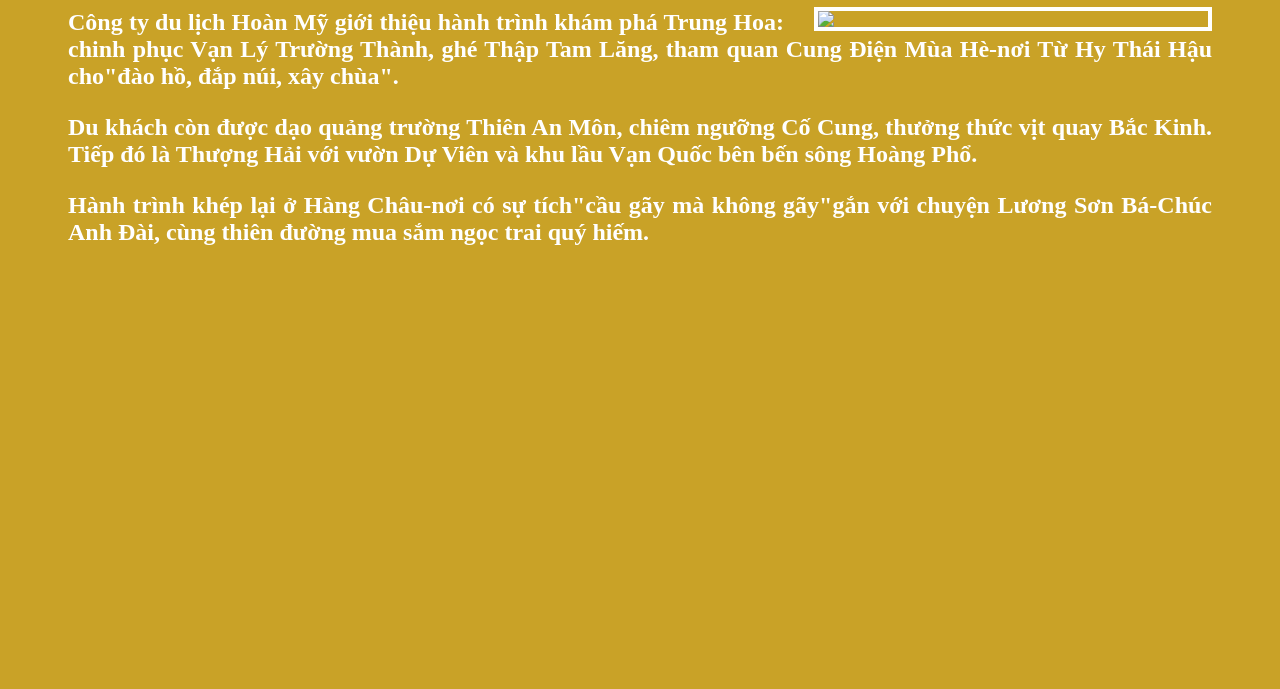
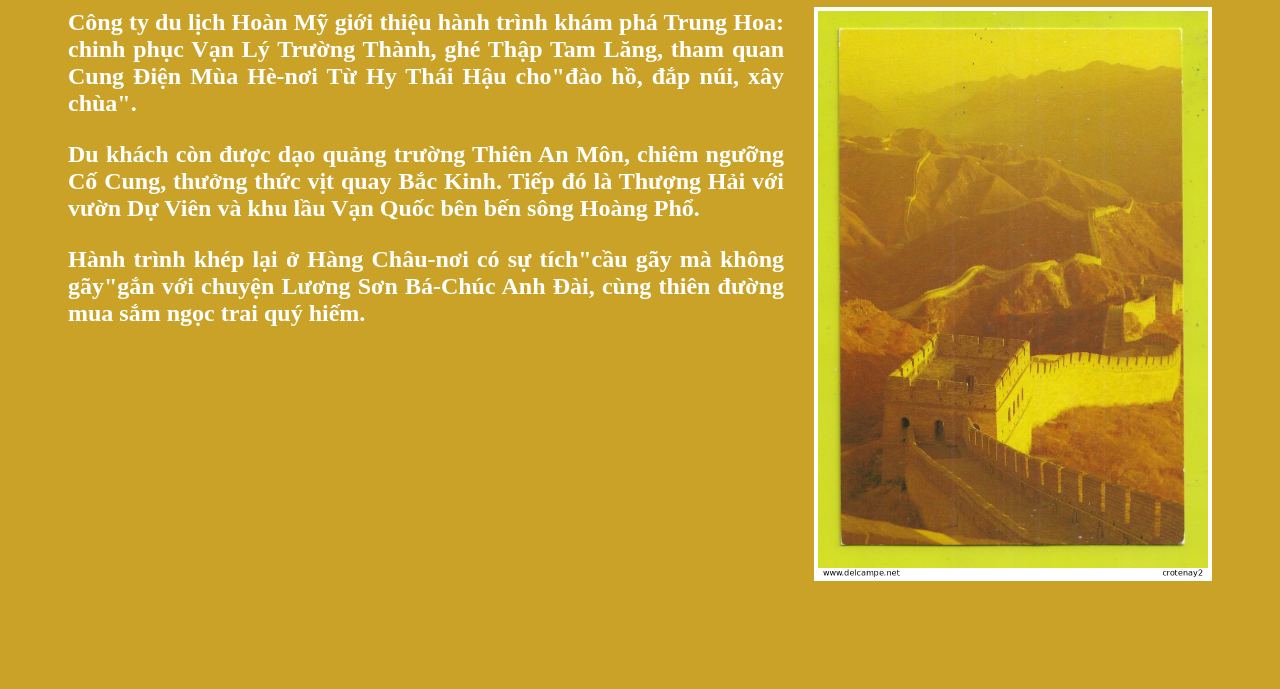
Before and after one commit to tranthiquynh2k6-glitch/cse122-2551261076, a plain HTML site: page bai02/index.html in a window 1280 px wide. Shown: the part 111-800 px from the top of the page. Drawn offline with Linux system fonts and the light colour scheme.

Commit message:
Update index.html

```diff
--- a/bai02/index.html
+++ b/bai02/index.html
@@ -30,7 +30,7 @@
 </head>
 <body>
     <h1>"Bất đáo Trường Thành phi hảo hán"...</h1>
-    <img src="Anh/Bai02/greatwall.jpg">
+    <img src="greatwall.jpg">
     <p>
         Công ty du lịch Hoàn Mỹ giới thiệu hành trình khám phá Trung Hoa: chinh phục Vạn Lý Trường Thành,
         ghé Thập Tam Lăng, tham quan Cung Điện Mùa Hè-nơi Từ Hy Thái Hậu cho"đào hồ, đắp núi, xây chùa".
```
